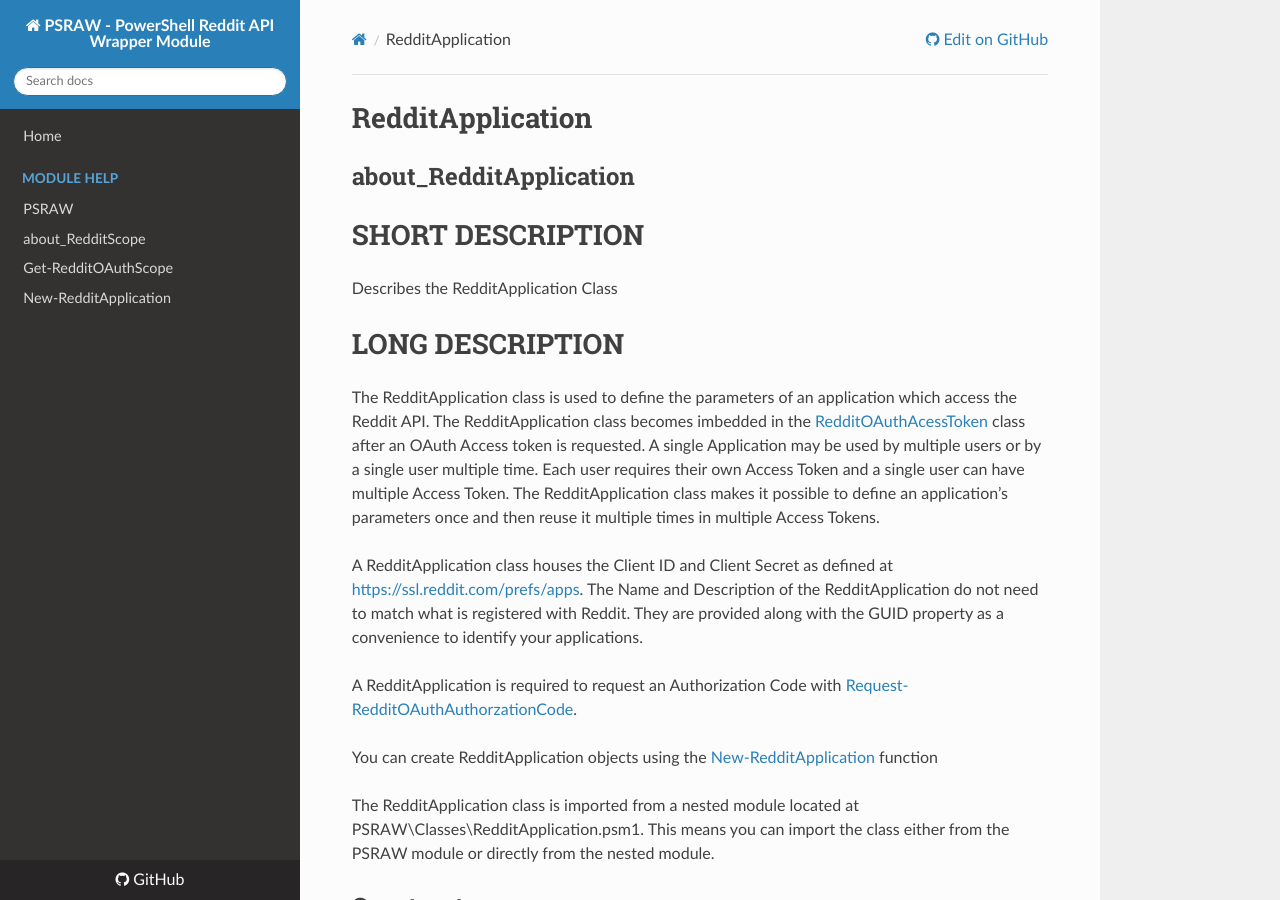
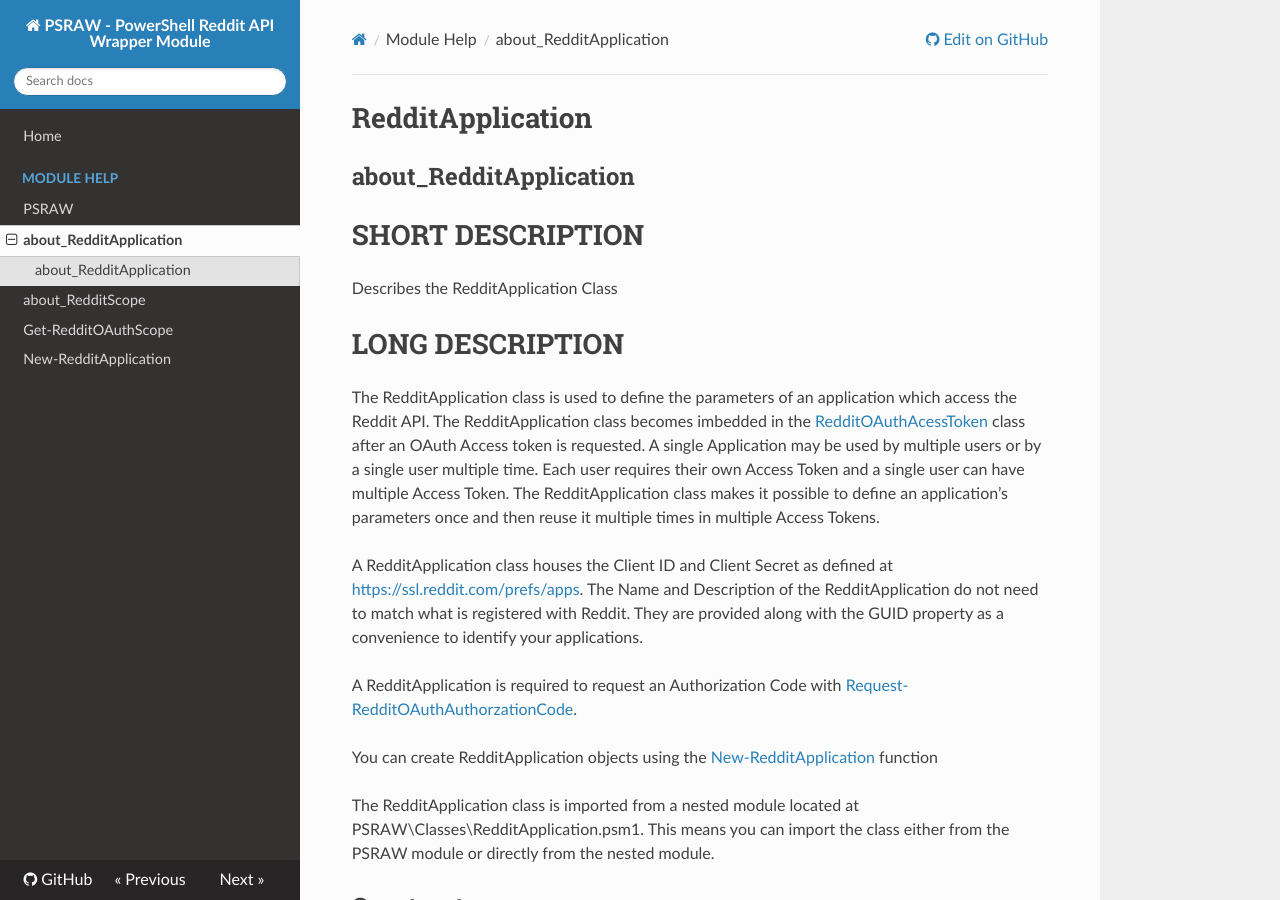
Before and after one commit to markekraus/PSRAW, an MkDocs documentation site: the page built from docs/Module/about_RedditApplication.md, in a window 1280 px wide and 900 px high. Built offline with MkDocs 1.6.1, drawn with Linux system fonts in a browser that asks for light colours; nearby versions of some CDN libraries; old or Windows-style settings are respelled for this version of MkDocs.

Commit message:
AppVeyor post-build commit[ci skip]

```diff
--- a/mkdocs.yml
+++ b/mkdocs.yml
@@ -7,6 +7,7 @@ pages:
   - Home: index.md
   - Module Help:
     - PSRAW: Module/PSRAW.md
+    - about_RedditApplication: Module/about_RedditApplication.md
     - about_RedditScope: Module/about_RedditScope.md
     - Get-RedditOAuthScope: Module/Get-RedditOAuthScope.md
     - New-RedditApplication: Module/New-RedditApplication.md
```
Also changed, not shown: 3 other files.
